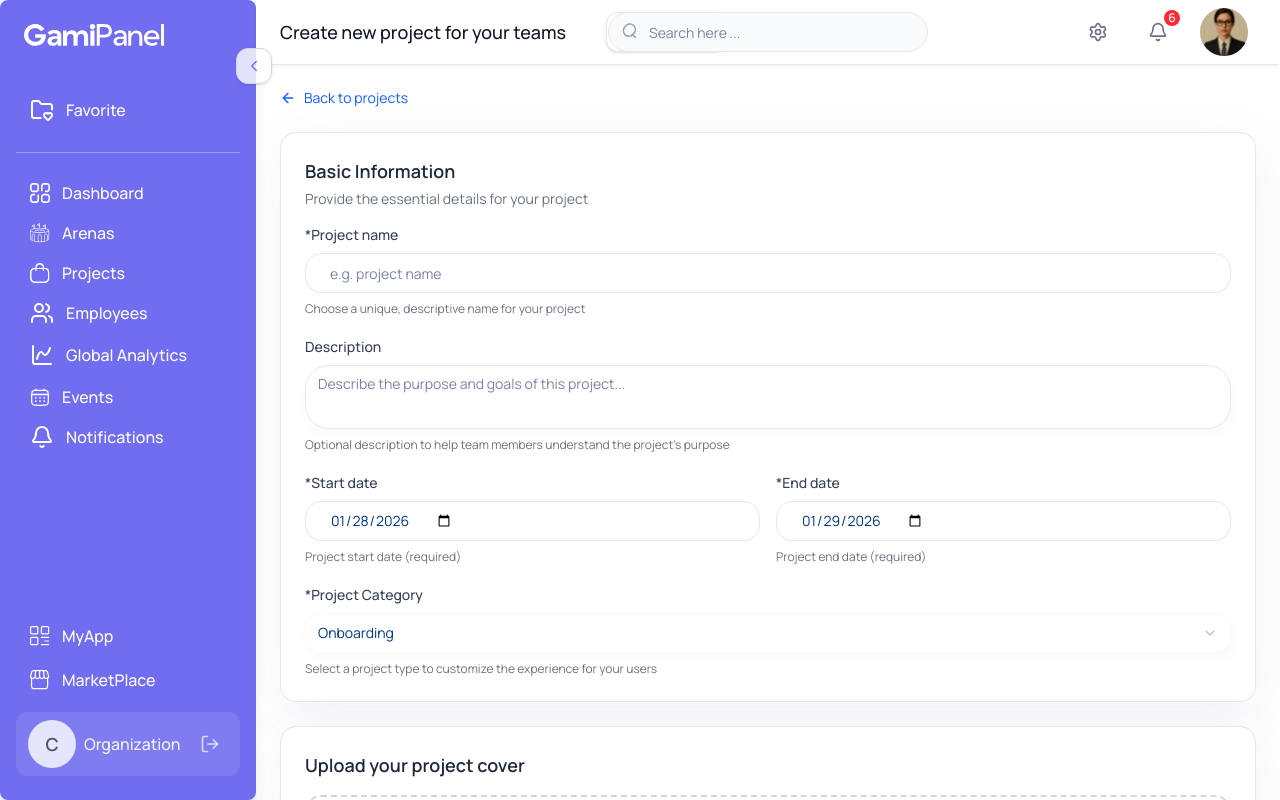
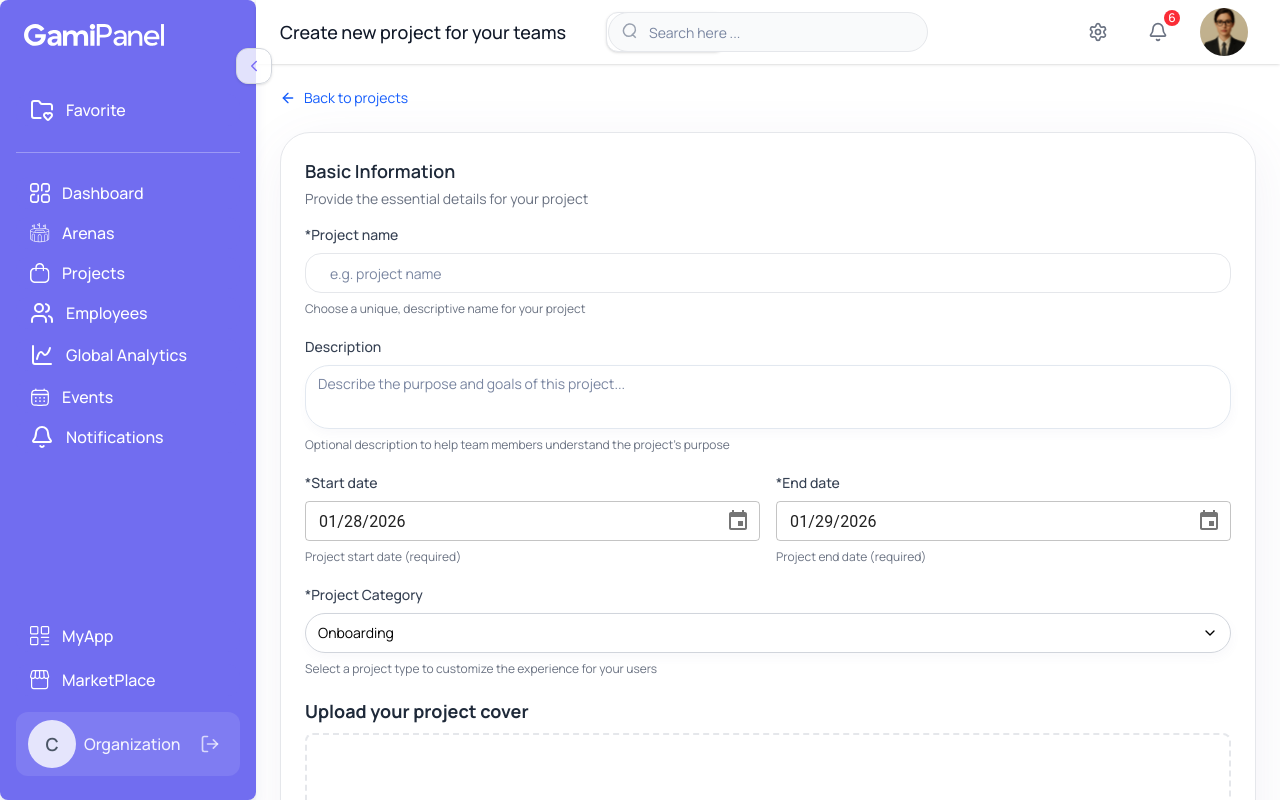
Before and after one commit to MouzakkiSoufianee/admin-panel-mock, a Next.js app: page /projects/create in a window 1280 px wide. Built offline with nearby package versions, Linux system fonts and the light colour scheme.

Commit message:
provided a date picker and refined my existing dates plus select on projects creation

```diff
--- /dev/null
+++ b/app/components/ui/date-picker.tsx
@@ -0,0 +1,75 @@
+import * as React from "react";
+import { DatePicker as MuiDatePicker } from "@mui/x-date-pickers";
+import { cn } from "@/app/utils/helpers";
+
+interface DatePickerProps {
+  value: Date | null;
+  onChange: (date: Date | null) => void;
+  placeholder?: string;
+  className?: string;
+  disabled?: boolean;
+  minDate?: Date;
+  maxDate?: Date;
+  format?: string;
+}
+
+function DatePicker({
+  value,
+  onChange,
+  placeholder = "Select date",
+  className,
+  disabled = false,
+  minDate,
+  maxDate,
+  format = "MM/dd/yyyy",
+}: DatePickerProps) {
+  return (
+    <MuiDatePicker
+      value={value}
+      onChange={onChange}
+      disabled={disabled}
+      minDate={minDate}
+      maxDate={maxDate}
+      format={format}
+      slotProps={{
+        textField: {
+
+          size: "small",
+          fullWidth: true,
+          placeholder: placeholder,
+          className: cn(
+            "file:text-foreground placeholder:text-muted-foreground selection:bg-primary selection:text-primary-foreground ",
+            "rounded-[30px] px-6 py-3 text-sm transition-[color,box-shadow] ",
+            "disabled:pointer-events-none disabled:cursor-not-allowed disabled:opacity-50",
+            " focus-visible:ring-ring/20 focus-visible:ring-[3px]",
+            "placeholder:text-gray",
+            className
+          ),
+          sx: {
+            "& .MuiFilledInput-root": {
+              borderRadius: "30px",
+              padding: 0,
+              height: "auto",
+              fontSize: "0.875rem",
+            },
+            "& .MuiFilledInput-underline:before": {
+              borderBottom: "none",
+            },
+            "& .MuiFilledInput-underline:hover:before": {
+              borderBottom: "none",
+            },
+            "& .MuiFilledInput-underline:after": {
+              borderBottom: "none",
+            },
+            "& .MuiFilledInput-input": {
+              padding: "10px 12px",
+              fontSize: "0.875rem",
+            },
+          },
+        },
+      }}
+    />
+  );
+}
+
+export { DatePicker };
--- a/app/components/ui/select.tsx
+++ b/app/components/ui/select.tsx
@@ -31,14 +31,14 @@ function SelectTrigger({
       data-slot="select-trigger"
       data-size={size}
       className={cn(
-        "border-input data-[placeholder]:text-muted-foreground [&_svg:not([class*='text-'])]:text-muted-foreground focus-visible:border-ring focus-visible:ring-ring/50 aria-invalid:ring-destructive/20 aria-invalid:border-destructive flex w-fit items-center justify-between gap-2 rounded-md border bg-transparent px-3 py-2 text-sm whitespace-nowrap shadow-xs transition-[color,box-shadow] outline-none focus-visible:ring-[3px] disabled:cursor-not-allowed disabled:opacity-50 data-[size=default]:h-10 data-[size=sm]:h-8 *:data-[slot=select-value]:line-clamp-1 *:data-[slot=select-value]:flex *:data-[slot=select-value]:items-center *:data-[slot=select-value]:gap-2 [&_svg]:pointer-events-none [&_svg]:shrink-0 [&_svg:not([class*='size-'])]:size-4",
+        "border-input border border-gray-300 rounded-[30px] data-[placeholder]:text-muted-foreground [&_svg:not([class*='text-'])]:text-muted-foreground focus-visible:border-ring focus-visible:ring-ring/50 aria-invalid:ring-destructive/20 aria-invalid:border-destructive flex w-fit items-center justify-between gap-2  border bg-transparent px-3 py-2 text-sm whitespace-nowrap shadow-xs transition-[color,box-shadow] outline-none focus-visible:ring-[3px] disabled:cursor-not-allowed disabled:opacity-50 data-[size=default]:h-10 data-[size=sm]:h-8 *:data-[slot=select-value]:line-clamp-1 *:data-[slot=select-value]:flex *:data-[slot=select-value]:items-center *:data-[slot=select-value]:gap-2 [&_svg]:pointer-events-none [&_svg]:shrink-0 [&_svg:not([class*='size-'])]:size-4",
         className,
       )}
       {...props}
     >
       {children}
       <SelectPrimitive.Icon asChild>
-        <ChevronDownIcon className="size-4 opacity-50" />
+        <ChevronDownIcon className="size-4 text-black opacity-100" />
       </SelectPrimitive.Icon>
     </SelectPrimitive.Trigger>
   )
--- a/app/features/projects/create.tsx
+++ b/app/features/projects/create.tsx
@@ -1,13 +1,13 @@
 "use client";
 
-import { useEffect, useState } from "react";
+import { useEffect, useState, useCallback } from "react";
 import Link from "next/link";
 import { usePageTitle } from "@/app/contexts/page-title-context";
 import { Card, CardContent, CardHeader, CardTitle } from "@/app/components/ui/card";
 import { Button } from "@/app/components/ui/button";
 import { Input } from "@/app/components/ui/input";
 import { Textarea } from "@/app/components/ui/text-area";
-import { DateCard } from "@/app/components/ui/dateCard";
+import { ProjectsIcon } from "@/app/components/shared/sidebarSections/icons";
 import {
   Select,
   SelectContent,
@@ -15,17 +15,14 @@ import {
   SelectTrigger,
   SelectValue,
 } from "@/app/components/ui/select";
-import {
-  FileUpload,
-  FileUploadDropzone,
-  FileUploadTrigger,
-  FileUploadList,
-  FileUploadItem,
-  FileUploadItemPreview,
-  FileUploadItemMetadata,
-} from "@/app/components/ui/file-upload";
+import { FileUpload, Dropzone, Trigger, } from '@/app/components/ui/file-upload';
+
 import { QuickActions, QuickAction } from "@/app/features/dashboard/sections/QuickActions";
 import { ArrowLeft } from "lucide-react";
+import { LocalizationProvider } from "@mui/x-date-pickers";
+import { AdapterDateFns } from "@mui/x-date-pickers/AdapterDateFns";
+import { DatePicker } from "@/app/components/ui/date-picker";
+import Image from "next/image";
 
 interface CreateProjectFormData {
   projectName: string;
@@ -75,11 +72,29 @@ export function CreateProject() {
   });
 
   const [uploadedFiles, setUploadedFiles] = useState<File[]>([]);
+  const [coverImagePreview, setCoverImagePreview] = useState<string | null>(null);
 
   useEffect(() => {
     setPageTitle("Create new project for your teams");
   }, [setPageTitle]);
 
+  const handleIconUpload = useCallback((files: File[]) => {
+    if (files.length > 0) {
+      const file = files[0];
+      setFormData((prev) => ({
+        ...prev,
+        coverImage: file,
+      }));
+      setUploadedFiles([file]);
+
+      // Create preview
+      const reader = new FileReader();
+      reader.onloadend = () => {
+        setCoverImagePreview(reader.result as string);
+      };
+      reader.readAsDataURL(file);
+    }
+  }, []);
   const handleInputChange = (
     e: React.ChangeEvent<HTMLInputElement | HTMLTextAreaElement>
   ) => {
@@ -115,6 +130,7 @@ export function CreateProject() {
   };
 
   return (
+    <LocalizationProvider dateAdapter={AdapterDateFns}>
     <div className="p-4 sm:p-6 bg-white min-h-screen">
       {/* Header with Back Button */}
       <div className="mb-6 flex items-center gap-3">
@@ -131,7 +147,7 @@ export function CreateProject() {
         {/* Main Form Section */}
         <div className="2xl:col-span-2 space-y-6">
           {/* Basic Information Card */}
-          <Card className="rounded-2xl border border-gray-200">
+            <Card className="rounded-[30px] border border-gray-200">
             <CardHeader>
               <CardTitle className="text-lg font-semibold text-gray-800">
               Basic Information
@@ -183,10 +199,17 @@ export function CreateProject() {
                 <label className="block text-sm font-medium text-gray-700 mb-2">
                 *Start date
                 </label>
-                  <Input
-                    type="date"
-                    value={formData.startDate.toISOString().split("T")[0]}
-                    className="w-full"
+                <DatePicker
+                value={formData.startDate}
+                onChange={(newValue) => {
+                  if (newValue) {
+                  setFormData((prev) => ({
+                    ...prev,
+                    startDate: newValue,
+                  }));
+                  }
+                }}
+                placeholder="Select start date"
                 />
                 <p className="text-xs text-gray-500 mt-2">
                 Project start date (required)
@@ -196,10 +219,17 @@ export function CreateProject() {
                 <label className="block text-sm font-medium text-gray-700 mb-2">
                 *End date
                 </label>
-                  <Input
-                    type="date"
-                    value={formData.endDate.toISOString().split("T")[0]}
-                    className="w-full"
+                <DatePicker
+                value={formData.endDate}
+                onChange={(newValue) => {
+                  if (newValue) {
+                  setFormData((prev) => ({
+                    ...prev,
+                    endDate: newValue,
+                  }));
+                  }
+                }}
+                placeholder="Select end date"
                 />
                 <p className="text-xs text-gray-500 mt-2">
                 Project end date (required)
@@ -213,13 +243,13 @@ export function CreateProject() {
                 *Project Category
               </label>
               <Select value={formData.category} onValueChange={handleCategoryChange}>
-                  <SelectTrigger className="w-full rounded-2xl h-10">
+                <SelectTrigger className="w-full  h-10">
                 <SelectValue placeholder="Select a category" />
                 </SelectTrigger>
                 <SelectContent>
                 {PROJECT_CATEGORIES.map((cat) => (
                   <SelectItem key={cat.value} value={cat.value}>
-                        {cat.label}
+                  <p className="text-black">{cat.label}</p>
                   </SelectItem>
                 ))}
                 </SelectContent>
@@ -228,62 +258,57 @@ export function CreateProject() {
                 Select a project type to customize the experience for your users
               </p>
               </div>
-            </CardContent>
-          </Card>
 
               {/* Upload Project Cover */}
-          <Card className="rounded-2xl border border-gray-200">
-            <CardHeader>
-              <CardTitle className="text-lg font-semibold text-gray-800">
+              <div >
+              <h3 className="text-h1 font-semibold text-gray-800 mb-2">
                 Upload your project cover
-              </CardTitle>
-            </CardHeader>
-            <CardContent>
-              <FileUpload className="w-full">
-                <FileUploadDropzone className="border-2 border-dashed border-gray-300 rounded-2xl p-8 text-center hover:border-blue-400 transition-colors">
-                  <div className="flex flex-col items-center justify-center gap-3">
-                    <div className="text-gray-400">
-                      <svg
-                        className="w-12 h-12 mx-auto mb-2"
-                        fill="none"
-                        stroke="currentColor"
-                        viewBox="0 0 24 24"
+              </h3>
+              <FileUpload
+                                                  accept="image/*"
+                                                  maxSize={5 * 1024 * 1024}
+                                                  onAccept={handleIconUpload}
+                                                  label="Drag and drop your file here"
                                               >
-                        <path
-                          strokeLinecap="round"
-                          strokeLinejoin="round"
-                          strokeWidth={2}
-                          d="M7 16a4 4 0 01-.88-7.903A5 5 0 1115.9 6L16 6a5 5 0 011 9.9M15 13l-3-3m0 0l-3 3m3-3v12"
+                                                  <Dropzone className="flex flex-col h-65 items-center justify-center gap-2 py-8">
+                                                      <div className="text-sm text-black font-medium">
+                                                          Drag and drop your chatbot icon here
+                                                      </div>
+                                                      <div className="text-xs text-gray-500">or</div>
+                                                      <Trigger asChild>
+                                                          <Button variant="secondary" className="w-auto flex items-center gap-2 text-gray-600">
+                                                              <Image
+                                                                  src="/assets/logos/browse-files.svg"
+                                                                  alt="Upload Icon"
+                                                                  width={15}
+                                                                  height={15}
                                                               />
-                      </svg>
-                    </div>
-                    <div>
-                      <p className="text-gray-700 font-medium">
-                        Drag and drop your file here
-                      </p>
-                      <p className="text-sm text-gray-500">or</p>
-                    </div>
-                    <FileUploadTrigger asChild>
-                      <Button variant="outline" size="sm" className="rounded-full">
                                                               Browse Files
                                                           </Button>
-                    </FileUploadTrigger>
+                                                      </Trigger>
+
+                                                  </Dropzone>
+                                              </FileUpload>
+
+              {coverImagePreview && (
+                <div className="mt-4">
+                  <p className="text-sm font-medium text-gray-700 mb-2">Preview:</p>
+                  <img
+                    src={coverImagePreview}
+                    alt="Project cover preview"
+                    className="w-full h-48 object-cover rounded-[30px]"
+                  />
                 </div>
-                </FileUploadDropzone>
-                <FileUploadList className="mt-4 space-y-2">
-                  {/* Files will be displayed here automatically */}
-                </FileUploadList>
-              </FileUpload>
+              )}
+              </div>
             </CardContent>
             </Card>
 
           {/* Assign to Arena Section */}
-          <Card className="rounded-2xl border border-gray-200">
+          <Card className="rounded-[30px] border border-gray-200">
             <CardHeader>
               <div className="flex items-center gap-2">
-                <div className="flex items-center justify-center w-6 h-6 rounded-full bg-purple-100">
-                  <span className="text-sm">📍</span>
-                </div>
+                  <ProjectsIcon color="black"  />
                 <CardTitle className="text-lg font-semibold text-gray-800">
                   Assign your project to an arena
                 </CardTitle>
@@ -294,7 +319,7 @@ export function CreateProject() {
             </CardHeader>
             <CardContent>
               <Select>
-                <SelectTrigger className="w-full rounded-2xl h-10">
+                <SelectTrigger className="w-full rounded-[30px] h-10">
                   <SelectValue placeholder="Select an arena" />
                 </SelectTrigger>
                 <SelectContent>
@@ -310,11 +335,11 @@ export function CreateProject() {
           </Card>
 
           {/* Action Buttons */}
-          <div className="flex gap-3 pt-4">
+          <div className="flex justify-end gap-3 pt-4">
             <Button
               variant="outline"
               size="xl"
-              className="flex-1 rounded-full"
+              className="rounded-full !text-gray-600 border-gray-300"
               onClick={handleCancel}
             >
               Cancel
@@ -322,7 +347,7 @@ export function CreateProject() {
             <Button
               variant="primary"
               size="xl"
-              className="flex-1 rounded-full"
+              className="rounded-full"
               onClick={handleCreateProject}
             >
               Create Project
@@ -339,5 +364,6 @@ export function CreateProject() {
         </div>
       </div>
     </div>
+    </LocalizationProvider>
   );
 }
--- a/package.json
+++ b/package.json
@@ -9,6 +9,10 @@
     "lint": "eslint"
   },
   "dependencies": {
+    "@emotion/react": "^11.14.0",
+    "@emotion/styled": "^11.14.1",
+    "@mui/material": "^7.3.7",
+    "@mui/x-date-pickers": "^8.27.0",
     "@radix-ui/react-checkbox": "^1.3.3",
     "@radix-ui/react-dropdown-menu": "^2.1.16",
     "@radix-ui/react-select": "^2.2.6",
@@ -16,6 +20,7 @@
     "@radix-ui/react-tooltip": "^1.2.8",
     "class-variance-authority": "^0.7.1",
     "clsx": "^2.1.1",
+    "date-fns": "^4.1.0",
     "install": "^0.13.0",
     "lucide-react": "^0.563.0",
     "next": "16.1.5",
```
Also changed, not shown: 1 other file (tests, documents, lock files or other folders). Lines whose indentation alone changed are shown as unchanged.
